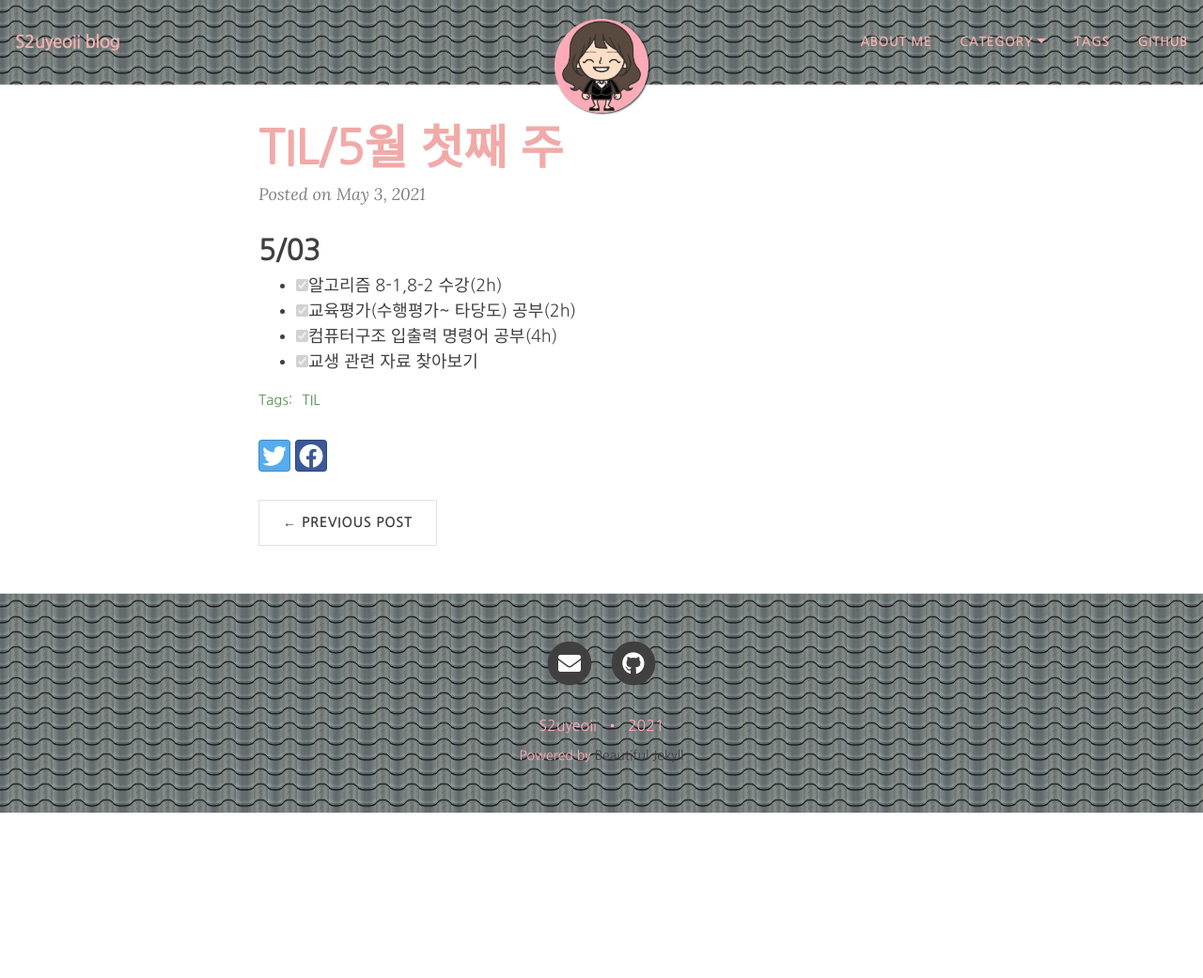
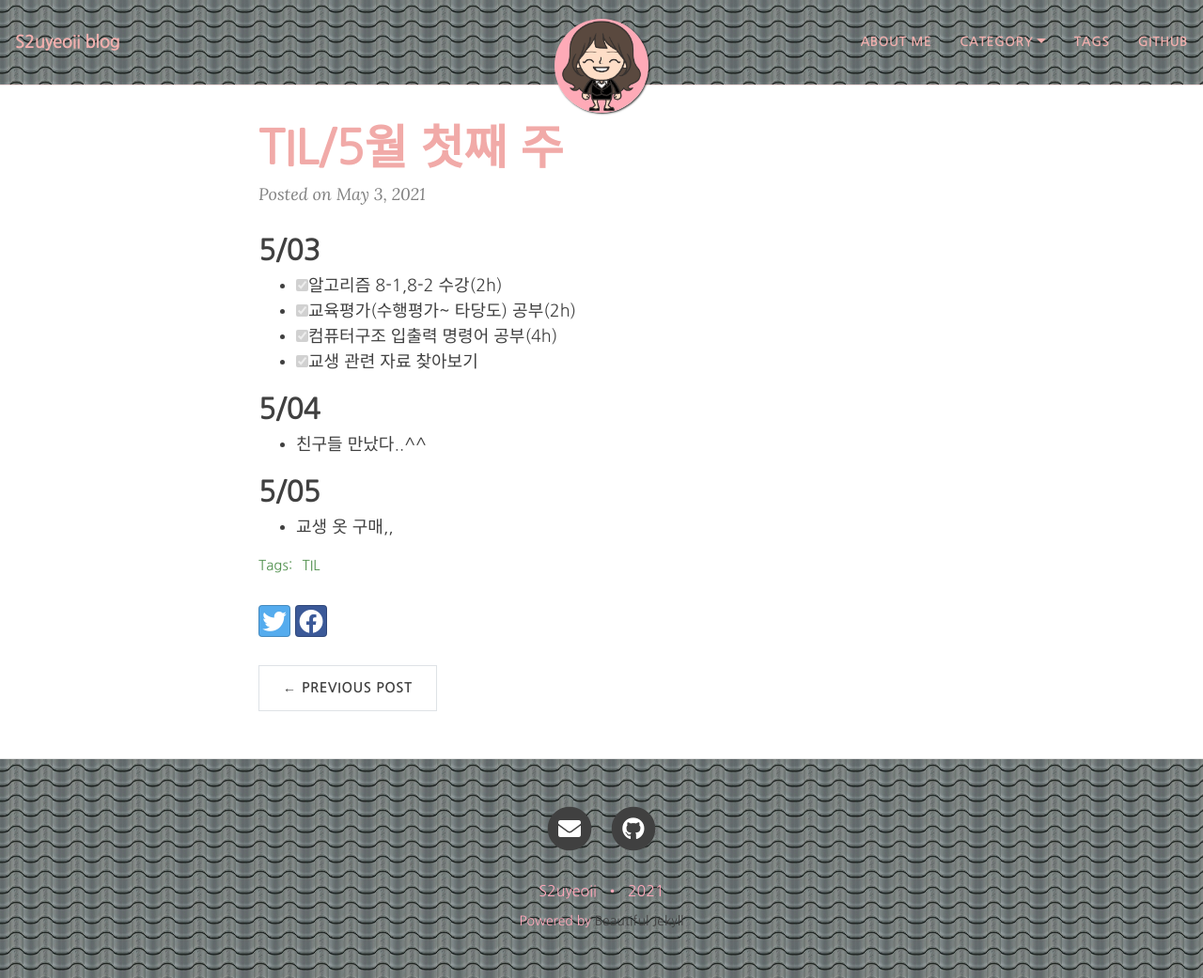
Before and after one commit to yeoneed/yeoneed.github.io, a Jekyll site: the page built from _posts/2021-05-03-5월첫째주-TIL.md, in a window 1280 px wide and 1041 px high. Shown: the whole window at 94% size. Built offline with Jekyll 4.4.1, drawn with Linux system fonts in a browser that asks for light colours; nearby versions of some CDN libraries; some web fonts are replaced.

Commit message:
Update 2021-05-03-5월첫째주-TIL.md

```diff
--- a/_posts/2021-05-03-5월첫째주-TIL.md
+++ b/_posts/2021-05-03-5월첫째주-TIL.md
@@ -13,3 +13,11 @@ category: [TIL]
  - [x] 교육평가(수행평가~ 타당도) 공부(2h)
  - [x] 컴퓨터구조 입출력 명령어 공부(4h)
  - [x] 교생 관련 자료 찾아보기
+
+## 5/04
+
+ - 친구들 만났다..^^
+
+## 5/05
+
+ - 교생 옷 구매,,
```
